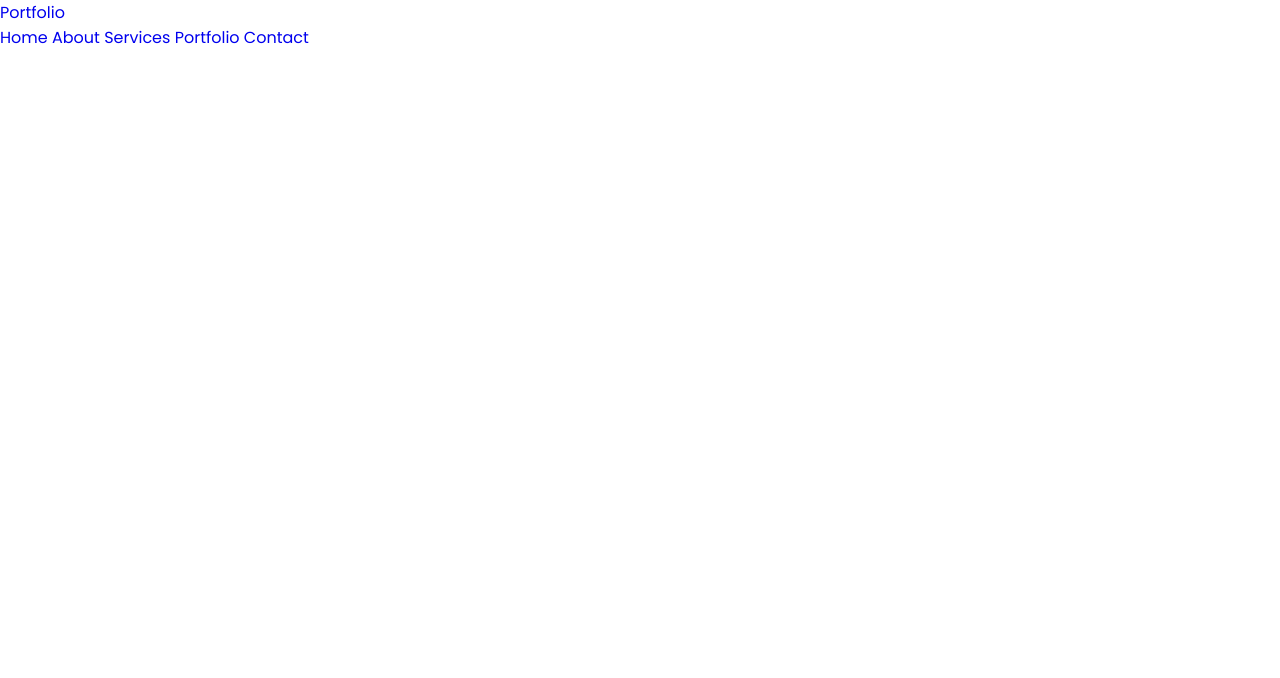
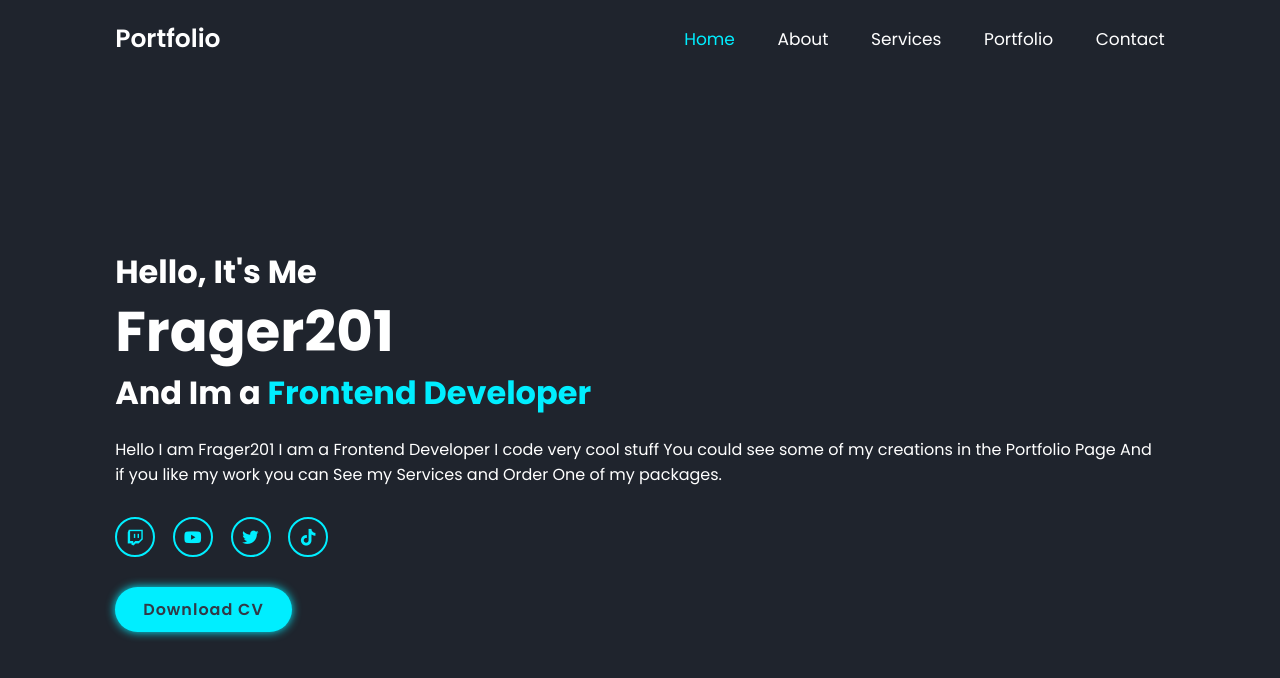
Before and after one commit to Frager2011/portfolio, a plain HTML site: page index.html in a window 1280 px wide. Drawn offline with nearby package versions, Linux system fonts and the light colour scheme.

Commit message:
Save big

```diff
--- a/css/style.css
+++ b/css/style.css
@@ -10,3 +10,138 @@
     scroll-behavior: smooth;
     font-family: "Poppins", sans-serif;
 }
+
+section{
+    min-height: 100vh;
+    padding: 10rem 9% 2rem;
+
+}
+
+:root {
+    --bg-color: #1f242d;
+    --second-bg-color: #323946;
+    --text-color: #fff;
+    --main-color: #0ef;
+}
+
+html{
+    font-size: 62.5%;
+    overflow-x: hidden;
+}
+
+body{
+   background: var(--bg-color);
+   color:var(--text-color);
+}
+
+header{
+    position: fixed;
+    top: 0;
+    left: 0;
+    width: 100%;
+    padding: 2rem 9%;
+    background: var(--bg-color);
+    display: flex;
+    justify-content: space-between;
+    align-items: center;
+    z-index: 100;
+}
+
+.logo{
+    font-size: 2.5rem;
+    color: var(--text-color);
+    font-weight: 600;
+    cursor: default;
+}
+
+.navbar a{
+    font-size:1.7rem;
+    color: var(--text-color);
+    margin-left: 4rem;
+    transform: .3s;
+}
+
+.navbar a:hover,
+.navbar a.active{
+    color: var(--main-color);
+}
+
+#menu-icon{
+    font-size: 3.6rem;
+    color: var(--text-color);
+    display:none ;
+}
+
+.home{
+    display: flex;
+    justify-content: center;
+    align-items: center;
+
+}
+
+.home-img img{
+    width: 35vw;
+}
+
+.home-content h3{
+     font-size: 3.2rem;
+     font-weight: 700;
+}
+
+.home-content h3:nth-of-type(2) {
+    margin-bottom: 2rem;
+}
+
+span{
+   color: var(--main-color);
+
+}
+
+.home-content h1{
+    font-size: 5.6rem;
+    font-weight: 700;
+    line-height: 1.3;
+}
+
+.home-content p{
+    font-size: 1.6rem;
+
+}
+
+.Social-media a{
+    display: inline-flex;
+    justify-content: center;
+    align-items: center;
+    width: 4rem;
+    height: 4rem;
+    background: transparent;
+    border: .2rem solid var(--main-color);
+    border-radius: 50%;
+    font-size: 2rem;
+    color: var(--main-color);
+    margin: 3rem 1.5rem 3rem 0;
+    transition: .5s ease;
+}
+
+.Social-media a:hover{
+    background: var(--main-color);
+    color: var(--second-bg-color);
+    box-shadow: 0 0 1rem var(--main-color);
+}
+
+.btn{
+    display: inline-block;
+    padding: 1rem 2.8rem;
+    background: var(--main-color);
+    border-radius: 4rem;
+    box-shadow: 0 0 1rem var(--main-color);
+    font-size: 1.6rem;
+    color: var(--second-bg-color);
+    letter-spacing: .1rem;
+    font-weight: 600;
+    transition: .5s ease;
+}
+
+.btn:hover {
+     box-shadow: none;
+}
--- a/index.html
+++ b/index.html
@@ -7,11 +7,9 @@
     <title>Frager201's Web Developer Website | Frager201</title>
 
     <!--box icons-->
-
-
+    <link href='https://unpkg.com/boxicons@2.1.4/css/boxicons.min.css' rel='stylesheet'>
     <!--Custom Css-->
     <link rel="stylesheet" href="css/style.css">
-
 </head>
 
 <body>
@@ -20,8 +18,10 @@
      <header class="header">
         <a href="#" class="logo">Portfolio</a>
 
+        <i class='bx bx-menu' id="menu-icon"></i>
+
         <nav class="navbar">
-          <a href="#">Home</a>
+          <a href="#" class="active">Home</a>
           <a href="#">About</a>
           <a href="#">Services</a>
           <a href="#">Portfolio</a>
@@ -29,6 +29,30 @@
         </nav>
      </header>
 
+     <!-- Home section design -->
+     <section class="home" id="home">
+        <div class="home-content">
+          <h3>Hello, It's Me</h3>
+          <h1>Frager201</h1>
+          <h3>And Im a <span>Frontend Developer</span></h3>
+          <p>Hello I am Frager201 I am a Frontend Developer I code very cool stuff
+            You could see some of my creations in the Portfolio Page And if you like my work you can See my
+            Services and Order One of my packages.
+          </p>
+          <div class="Social-media">
+             <a href="https://www.twitch.tv/frager201"><i class='bx bxl-twitch' ></i></a>
+             <a href="https://www.youtube.com/@frager201"><i class='bx bxl-youtube' ></i></a>
+             <a href="https://twitter.com/frager20129662"><i class='bx bxl-twitter' ></i></a>
+             <a href="https://www.tiktok.com/@ttvfrager201"><i class='bx bxl-tiktok' ></i></a>
+          </div>
+          <a href="" class="btn">Download CV</a>
+        </div>
+
+        <div class="home-img">
+          <img src="16382." alt="">
+        </div>
+     </section>
+
     <!--Custon Js.Script-->
    <script src="Js/script.js"></script>
 </body>
```
